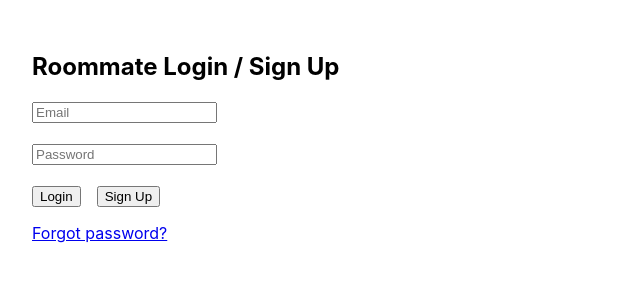
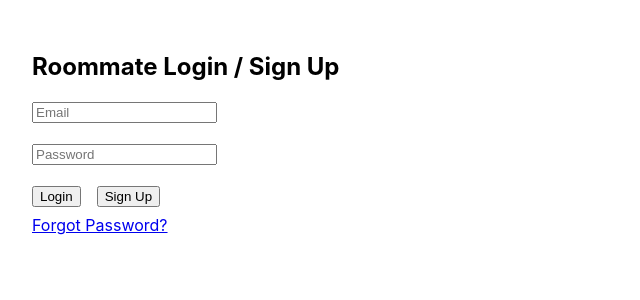
Before and after one commit to bikram2819/room-expenses, a React (Create React App) app: page / in a window 1280 px wide. Shown: the top 300 px of the page, without its empty margins (0-640 px from the left). Built offline with nearby package versions, Linux system fonts and the light colour scheme; no server answers.

Commit message:
Added forgot password link

```diff
--- a/src/Auth.js
+++ b/src/Auth.js
@@ -25,9 +25,9 @@ export default function Auth() {
       <input type="password" placeholder="Password" onChange={e => setPassword(e.target.value)} /><br /><br />
       <button onClick={handleLogin}>Login</button>
       <button onClick={handleSignup} style={{ marginLeft: '1rem' }}>Sign Up</button>
-<p>
-  <Link to="/reset-password">Forgot password?</Link>
-</p>
+<p style={{ marginTop: '8px' }}>
+    <a href="/reset-password">Forgot Password?</a>
+  </p>
     </div>
   )
 }
```
